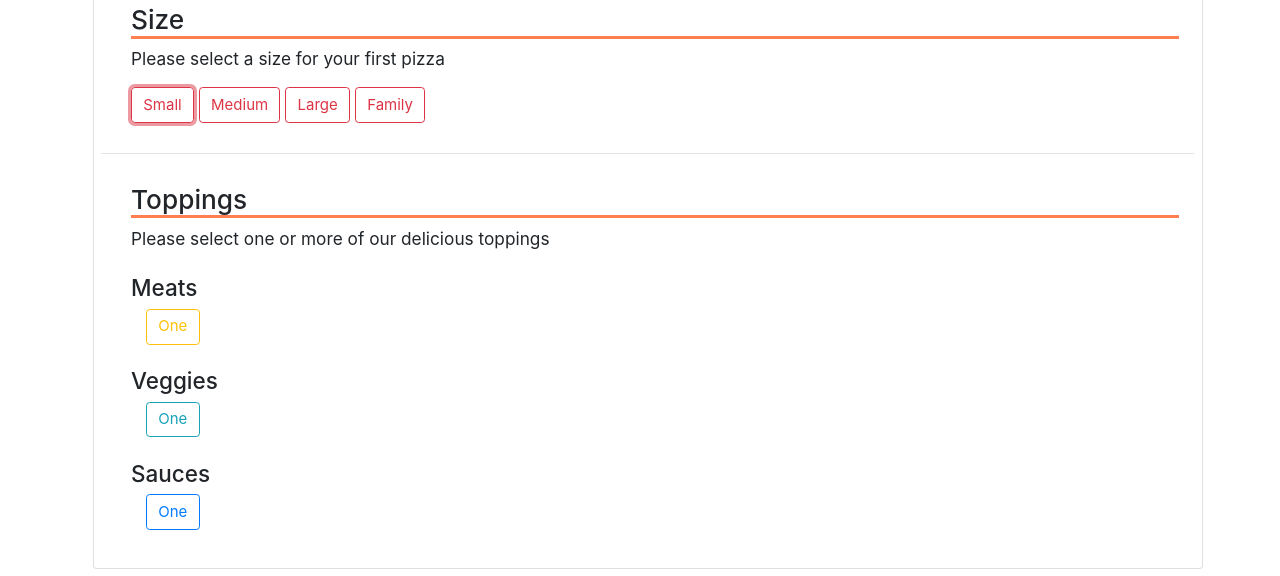
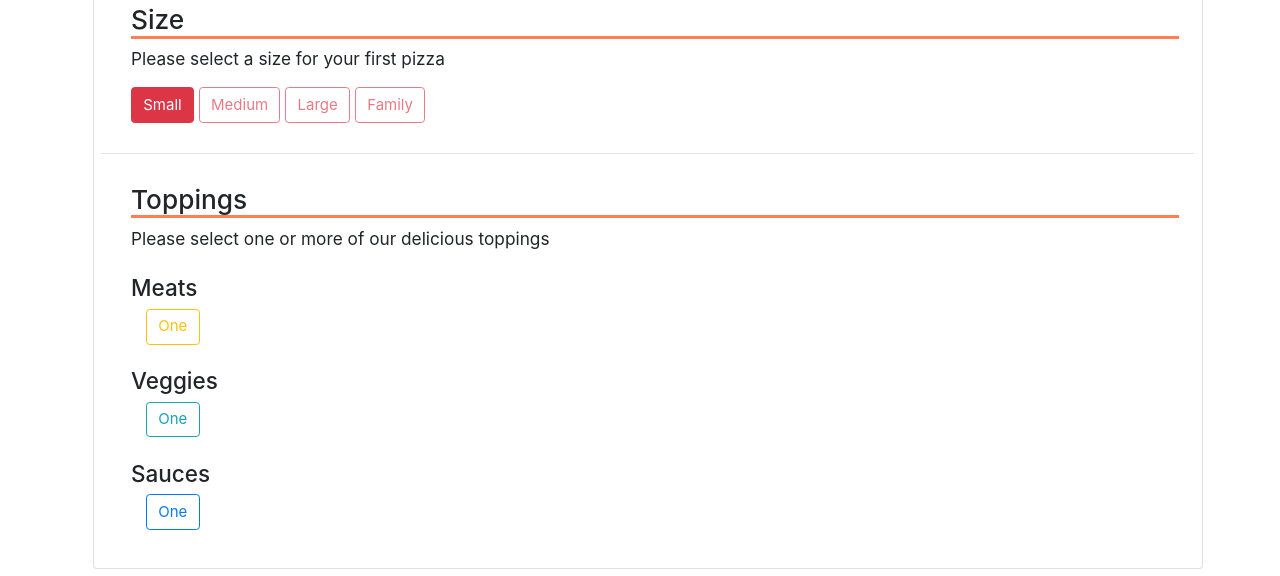
Before and after one commit to Usarneme/pizza_the_hut, a website with bundled scripts: page index.html in a window 1280 px wide. Both pictures are taken after a click on the button "Small". Shown: the part 336-912 px from the top of the page. Built offline with nearby package versions, Linux system fonts and the light colour scheme.

Commit message:
adds functionality to allow selecting a single pizza size (disabling other sizes upon a selection).

```diff
--- a/index.html
+++ b/index.html
@@ -39,10 +39,10 @@
             <p>Please select a size for your first pizza</p>
           </div>
           <div class="col">
-            <button aria-pressed="false" class="btn btn-outline-danger">Small</button>
-            <button aria-pressed="false" class="btn btn-outline-danger">Medium</button>
-            <button aria-pressed="false" class="btn btn-outline-danger">Large</button>
-            <button aria-pressed="false" class="btn btn-outline-danger">Family</button>
+            <button data-toggle="button" aria-pressed="false" class="btn btn-outline-danger size-button small">Small</button>
+            <button data-toggle="button" aria-pressed="false" class="btn btn-outline-danger size-button medium">Medium</button>
+            <button data-toggle="button" aria-pressed="false" class="btn btn-outline-danger size-button large">Large</button>
+            <button data-toggle="button" aria-pressed="false" class="btn btn-outline-danger size-button family">Family</button>
           </div>
         </div>
 
@@ -57,19 +57,19 @@
             <div class="container m-2 p-2 col meats">
               <h4>Meats</h4>
               <div class="row ml-3">
-                <button aria-pressed="false" class="btn btn-outline-warning">One</button>
+                <button data-toggle="button" aria-pressed="false" class="btn btn-outline-warning">One</button>
               </div>
             </div>
             <div class="container m-2 p-2 col veggies">
               <h4>Veggies</h4>
               <div class="row ml-3">
-                <button aria-pressed="false" class="btn btn-outline-info">One</button>
+                <button data-toggle="button" aria-pressed="false" class="btn btn-outline-info">One</button>
               </div>
             </div>
             <div class="container m-2 p-2 col sauces">
               <h4>Sauces</h4>
               <div class="row ml-3">
-                <button aria-pressed="false" class="btn btn-outline-primary">One</button>
+                <button data-toggle="button" aria-pressed="false" class="btn btn-outline-primary">One</button>
               </div>
             </div>
           </div>
--- a/js/scripts.mjs
+++ b/js/scripts.mjs
@@ -1,14 +1,29 @@
 import { PizzaOrder, Pizza } from "./PizzaOrder.js"
 
-console.log("loaded scripts.js")
-console.log(Pizza)
+let size
 
 $(document).ready(function() {
   console.log('Document Ready!')
 
   $(".btn").click(function() {
-    console.log("Button pressed")
-    const isPressed = $(this).attr("aria-pressed")
-    $(this).attr("aria-pressed", !isPressed)
+    console.log("Button pressed", $(this).attr("aria-pressed"))
+    // console.log($(this))
+    // if this button used to be active, the user has undone their size selection
+    if ($(this).attr("aria-pressed") === "true") {
+      $(".size-button").attr("disabled", false)
+      size = undefined
+      console.log("size reset",size)
+    } else {
+      // when a size selection is made, disable all other size-buttons
+      $(".size-button").attr("disabled", true)
+      // re-enable the button for the size that was selected
+      // allowing user to undo selection by clicking again
+      // while limiting user to selecting only a single size
+      $(this).attr("disabled", false)
+      // set the size of the pizza
+      // each button has a unique size class always the fourth class in the list of classes
+      size = $(this).attr("class").split(" ")[3].toUpperCase()
+      console.log("size set",size)
+    }
   })
 })
```
